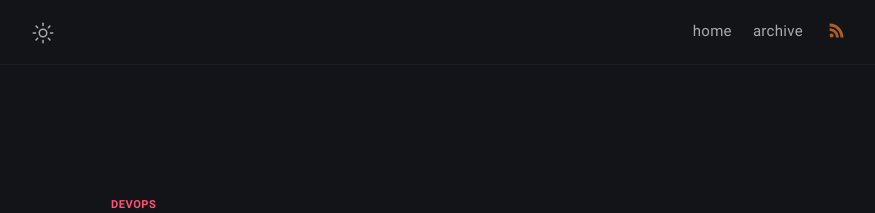
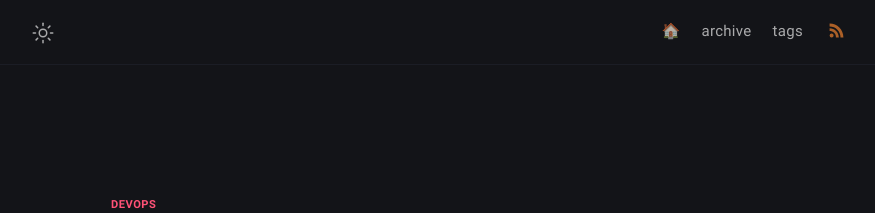
Before and after one commit to najx/najx.github.io, a Jekyll site: the page built from _posts/12-factors/2019-12-29-embracing-the-12-factor-app-methodology-for-modern-application-development.md, in a window 1280 px wide and 900 px high. Shown: the top 213 px of the window, without its empty margins (202-1077 px from the left). Built offline with Jekyll 4.4.1, drawn with Linux system fonts in a browser that asks for light colours; some web fonts are replaced.

Commit message:
Add post #4 - Fix 5

```diff
--- a/_config.yml
+++ b/_config.yml
@@ -23,7 +23,7 @@ author:
 
 # URL settings
 url: "https://najx.dev" #
-baseurl: najx.github.io
+baseurl:
 permalink: /:title/
 google_analytics: # leave it blank if not wish
 fb_appid:
--- a/_data/menus.yml
+++ b/_data/menus.yml
@@ -1,4 +1,4 @@
-- title: home
+- title: 🏠
   url: /
   external: false
 
@@ -6,6 +6,10 @@
   url: /archive/
   external: false
 
+- title: tags
+  url: /tags/
+  external: false
+
 # Example:
 # - title: github
 #   url: https://github.com/piharpi/jekyll-klise
--- a/_posts/12-factors/2019-12-29-embracing-the-12-factor-app-methodology-for-modern-application-development.md
+++ b/_posts/12-factors/2019-12-29-embracing-the-12-factor-app-methodology-for-modern-application-development.md
@@ -9,7 +9,7 @@ description: As the digital landscape continually evolves, developers are consta
 As the digital landscape continually evolves, developers are constantly tasked with creating applications that are scalable, maintainable, and capable of standing up to a diverse range of operational scenarios. This is where the 12-Factor App methodology comes into play. Created by engineers at Heroku, this framework provides developers with a set of best practices aimed at building software-as-a-service apps that are both scalable and maintainable.
 
 <figure>
-<img src="/12-factors/12factors.png" alt="12 factors for your factory" style="width:50%;height:50%;">
+<img src="12factors.png" alt="12 factors for your factory" style="width:50%;height:50%;">
 </figure>
 
 ## The 12 Factors :
```
